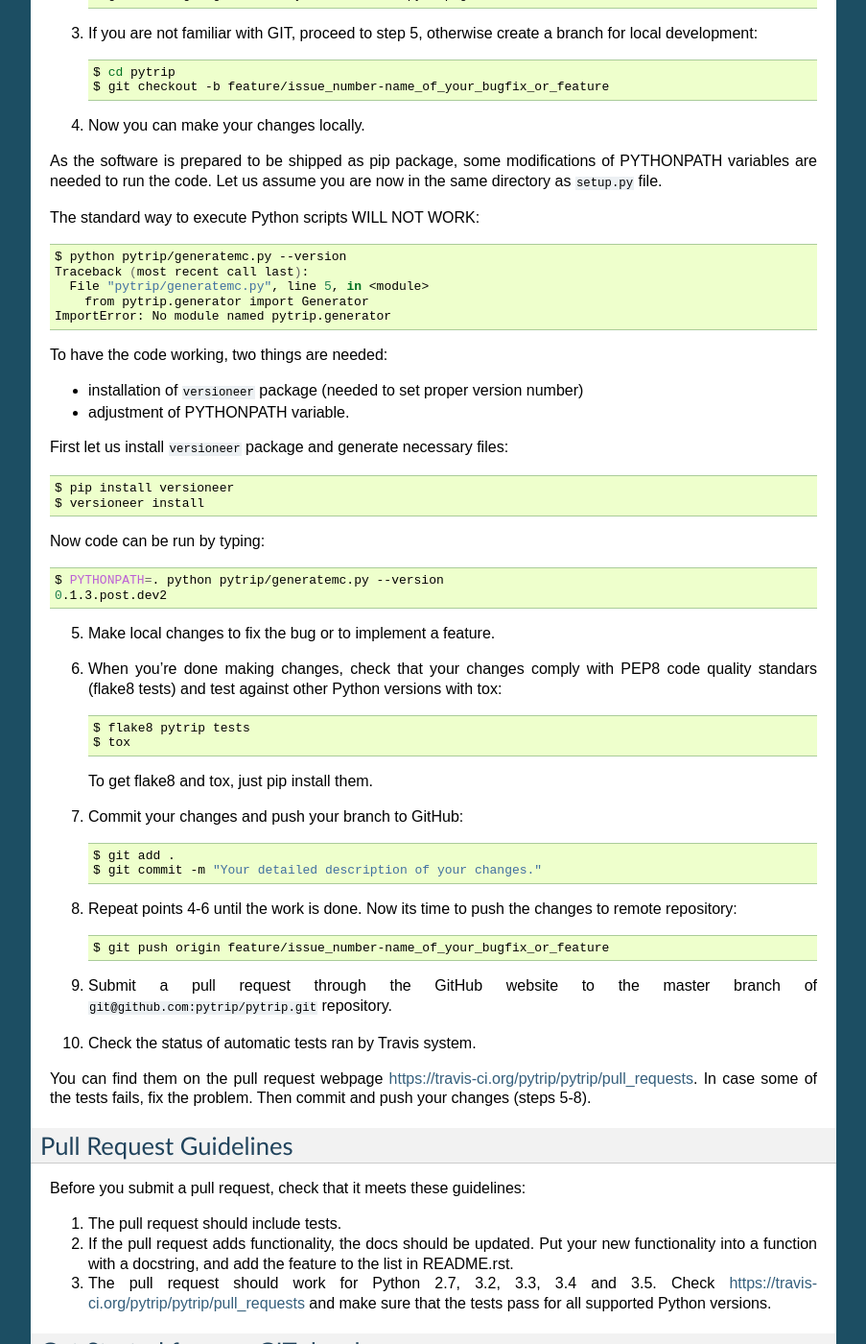
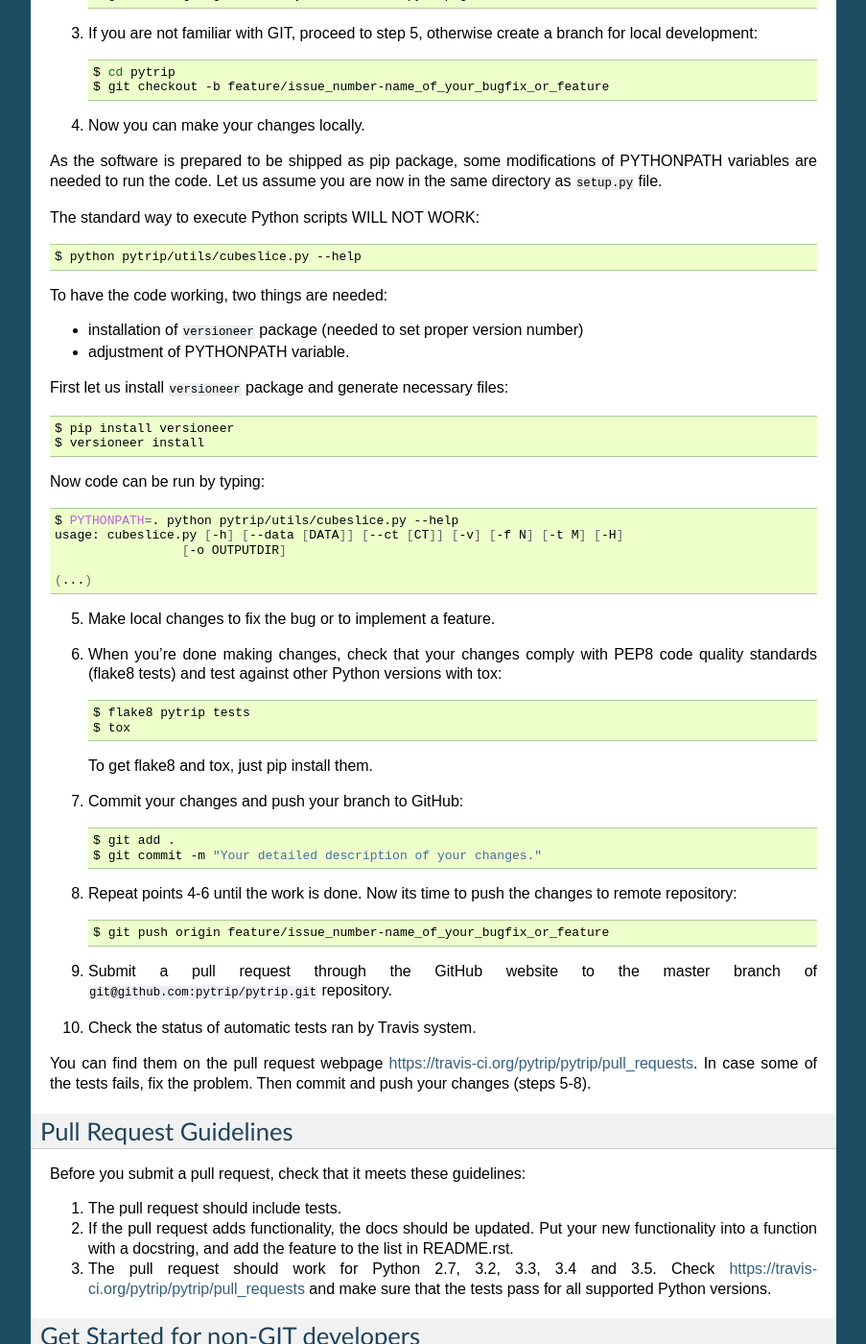
Before and after one commit to pytrip/pytrip, a Sphinx documentation site: the page built from docs/contributing.rst, in a window 1280 px wide and 1400 px high, scrolled down 1197 px. Shown: the whole window at 96% size, without its empty margins (198-1101 px from the left). Built offline with Sphinx 7.4.7, drawn with Linux system fonts in a browser that asks for light colours; some of the changed text lies outside the part shown.

Commit message:
more update

```diff
--- a/CONTRIBUTING.rst
+++ b/CONTRIBUTING.rst
@@ -79,11 +79,7 @@ of PYTHONPATH variables are needed to run the code. Let us assume you are now in
 
 The standard way to execute Python scripts WILL NOT WORK::
 
-   $ python pytrip/generatemc.py --version
-   Traceback (most recent call last):
-     File "pytrip/generatemc.py", line 5, in <module>
-       from pytrip.generator import Generator
-   ImportError: No module named pytrip.generator
+   $ python pytrip/utils/cubeslice.py --help
 
 To have the code working, two things are needed:
 
@@ -97,12 +93,15 @@ First let us install ``versioneer`` package and generate necessary files::
 
 Now code can be run by typing::
 
-   $ PYTHONPATH=. python pytrip/generatemc.py --version
-   0.1.3.post.dev2
+   $ PYTHONPATH=. python pytrip/utils/cubeslice.py --help
+   usage: cubeslice.py [-h] [--data [DATA]] [--ct [CT]] [-v] [-f N] [-t M] [-H]
+                    [-o OUTPUTDIR]
+
+   (...)
 
 5. Make local changes to fix the bug or to implement a feature.
 
-6. When you're done making changes, check that your changes comply with PEP8 code quality standars (flake8 tests) and test against other Python versions with tox::
+6. When you're done making changes, check that your changes comply with PEP8 code quality standards (flake8 tests) and test against other Python versions with tox::
 
     $ flake8 pytrip tests
     $ tox
@@ -154,8 +153,11 @@ Get Started for non-GIT developers
 
 To run code locally, prefix usual calls with ``PYTHONPATH=.``::
 
-   $ PYTHONPATH=. python pytrip/generatemc.py --version
-   0.1.3.post.dev2
+   $ PYTHONPATH=. python pytrip/utils/cubeslice.py --help
+   usage: cubeslice.py [-h] [--data [DATA]] [--ct [CT]] [-v] [-f N] [-t M] [-H]
+                    [-o OUTPUTDIR]
+
+   (...)
 
 Make your changes and check that they comply with PEP8 code quality standards (flake8 tests) and test against other Python versions with tox::
 
```
Also changed, not shown: README.rst (+8 -10 lines), docs/technical.rst (+0 -21 lines).
